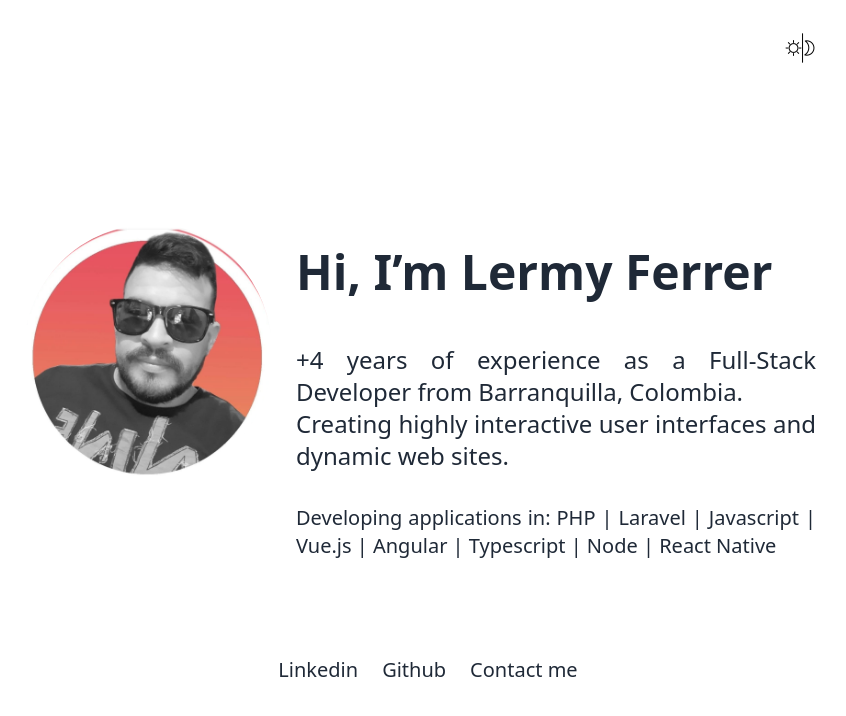
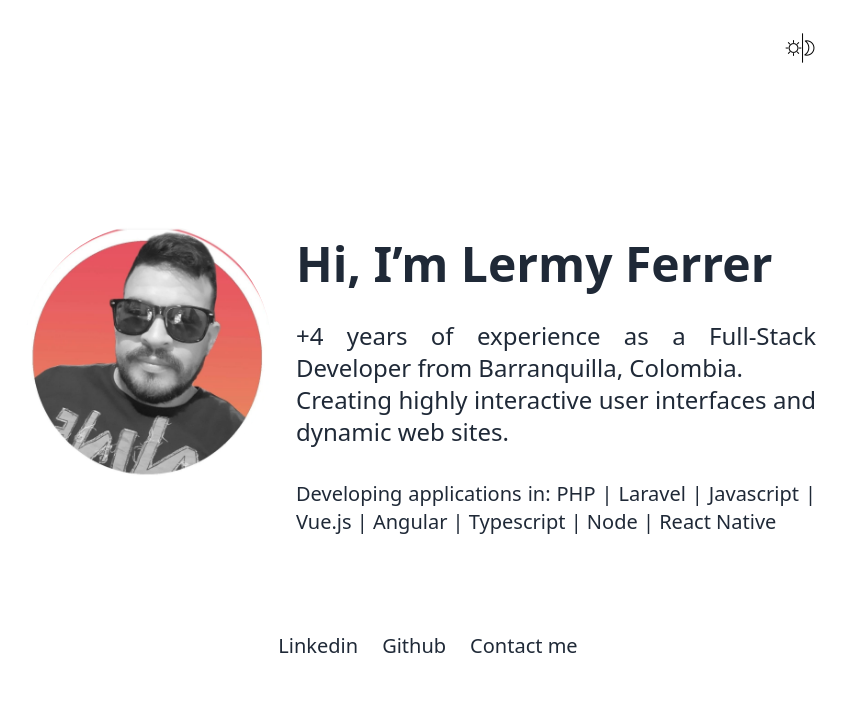
Before and after one commit to lermyferrer/portfolio-web, a Vue app: page / in a window 1280 px wide. Shown: the top 716 px of the page, without its empty margins (212-1058 px from the left). Built offline with nearby package versions, Linux system fonts and the light colour scheme.

Commit message:
ajuste espaciados

```diff
--- a/src/views/HomeView.vue
+++ b/src/views/HomeView.vue
@@ -26,7 +26,7 @@ defineProps({
       <p class="container-template-main__message dark:text-white">
         {{ message }}
       </p>
-      <p class="container-template-main__message dark:text-white">
+      <p class="container-template-main__technologies dark:text-white">
         Creating highly interactive user interfaces and dynamic web sites.
       </p>
       <p class="container-template-main__description dark:text-white">
@@ -52,10 +52,14 @@ defineProps({
   }
 
   .container-template-main__title {
-    @apply pb-12 font-semibold text-gray-800 text-4xl mt-6 sm:text-5xl;
+    @apply pb-8 font-semibold text-gray-800 text-4xl mt-4 sm:text-5xl
   }
 
   .container-template-main__message {
+    @apply text-2xl text-gray-800 font-normal text-ellipsis sm:text-justify
+  }
+
+  .container-template-main__technologies {
     @apply text-2xl text-gray-800 font-normal text-ellipsis sm:text-justify
   }
 
```
